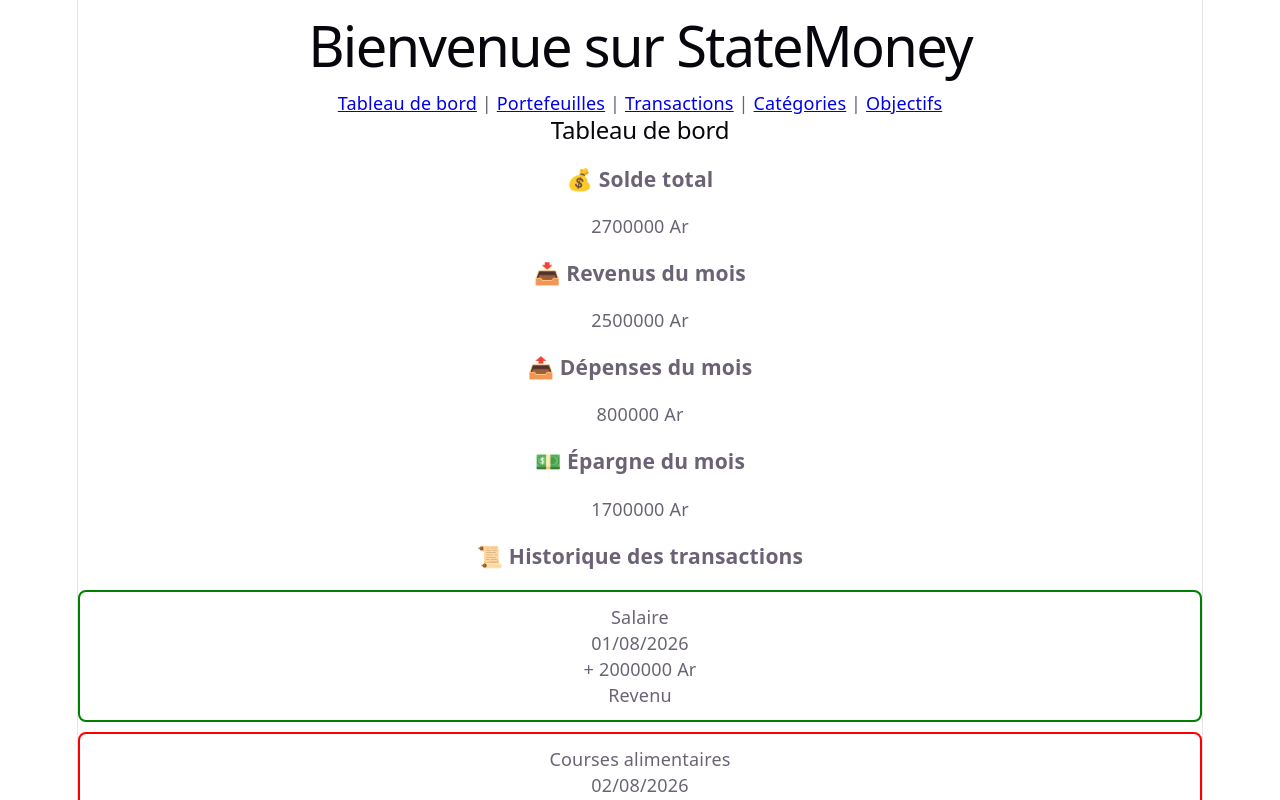
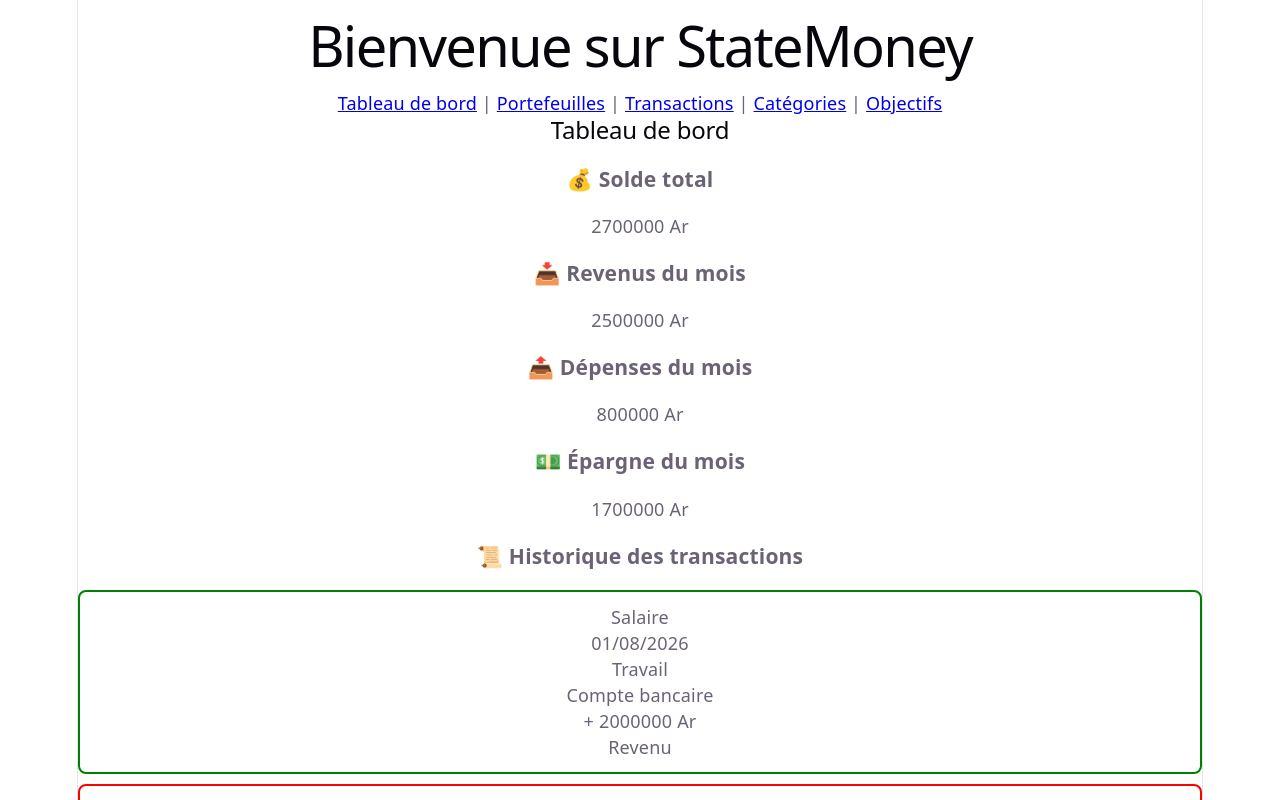
Before and after one commit to stephanie-chan-dev25/StateMoney, a React (Vite) app in the folder frontend/: page / in a window 1280 px wide. Shown: the top 800 px of the page. Built offline with nearby package versions, Linux system fonts and the light colour scheme.

Commit message:
refactor: display transaction category and wallet

```diff
--- a/frontend/src/components/dashboard/TransactionItem.tsx
+++ b/frontend/src/components/dashboard/TransactionItem.tsx
@@ -9,7 +9,7 @@ function getTransactionTypeLabel(type: "income" | "expense") {
 function TransactionItem({
   transaction,
 }: TransactionItemProps) {
-  const { description, amount, type, date } = transaction
+  const { description, amount, type, date, category, wallet } = transaction
   const isIncome = type === "income"
 
   return (
@@ -17,7 +17,8 @@ function TransactionItem({
     <p>{description}</p>
 
     <p>{date.toLocaleDateString("fr-FR")}</p>
-
+    <p>{category}</p>
+    <p>{wallet}</p>
     <p>
       {isIncome ? "+" : "-"} {amount} Ar
     </p>
```
